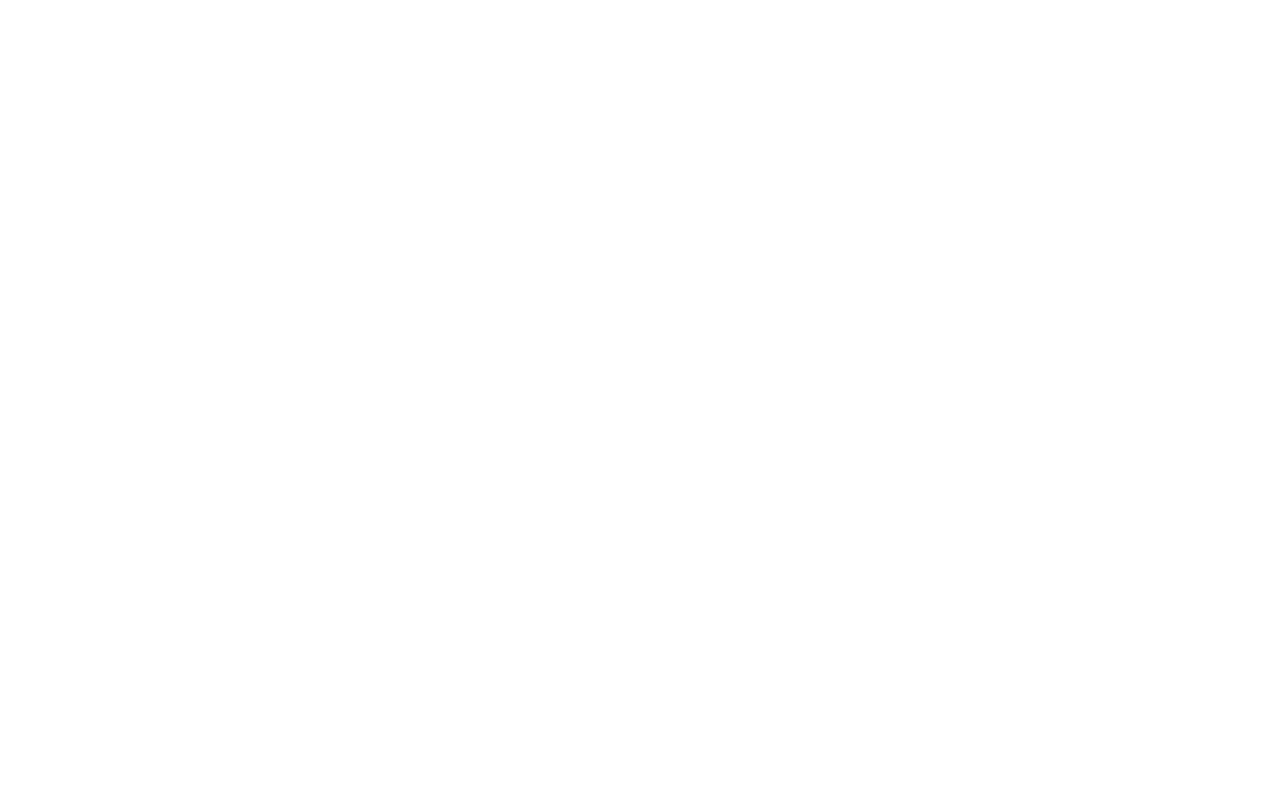
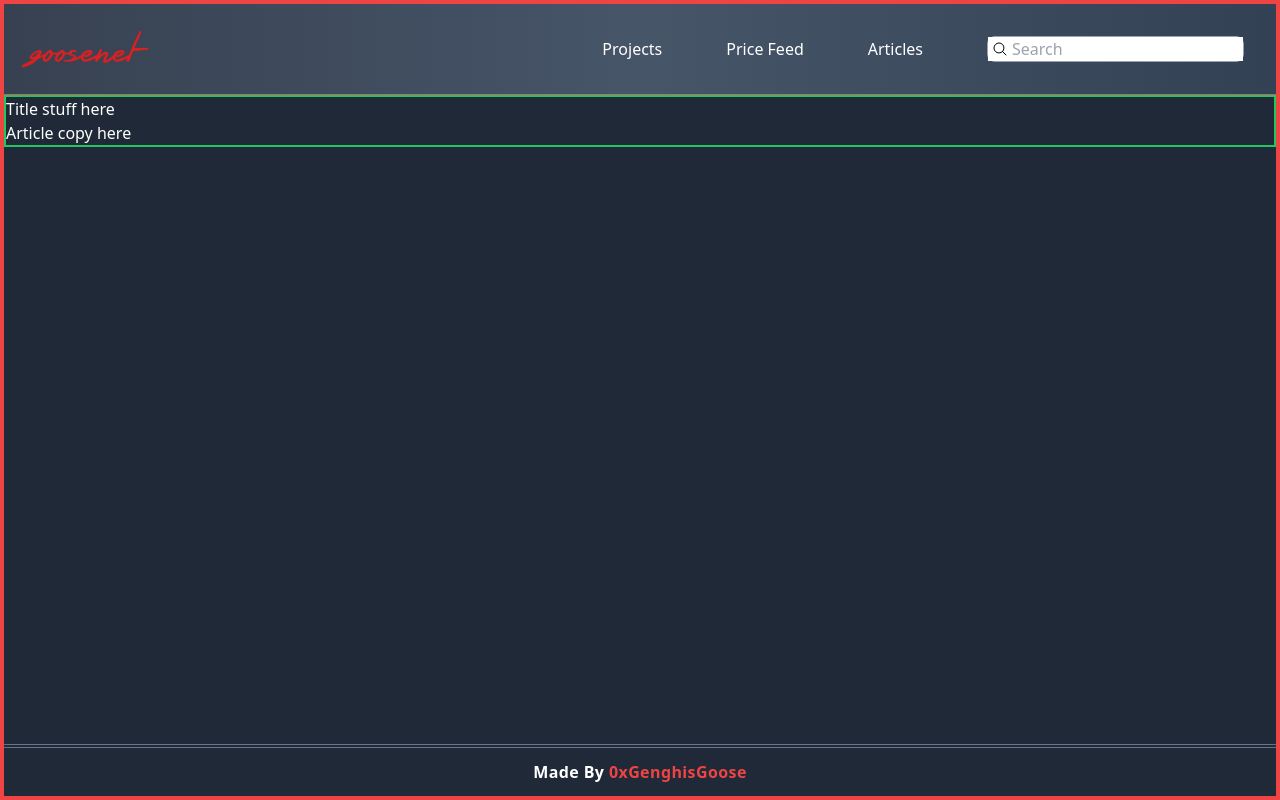
Before and after one commit to 0xGenghisGoose/goosenet-v2, a Next.js app: page /articles/1 in a window 1280 px wide. Built offline with nearby package versions, Linux system fonts and the light colour scheme; no server answers; the database is empty.

Commit message:
working thru dynamic firebase fetch

```diff
--- /dev/null
+++ b/components/Article.tsx
@@ -0,0 +1,12 @@
+export default function Article({ article }: any) {
+	return (
+		<div>
+			{/* Banner Image */}
+			<div>{article?.title}</div>
+			{/* Title, time to read, author, timestamp, etc */}
+			<div>Title stuff here</div>
+			{/* Article copy */}
+			<p>Article copy here</p>
+		</div>
+	);
+}
--- a/components/ArticleCard.tsx
+++ b/components/ArticleCard.tsx
@@ -7,7 +7,6 @@
 // Figure out why timestamp from db is pulling weird
 
 export default function ArticleCard({ articles }: any) {
-
 	const router = useRouter();
 
 	return (
@@ -20,7 +19,9 @@
 					{dayjs.unix(articles.data().timestamp).format('MMMM D, 2023')}
 				</h2>
 				<p className='truncate pt-2 w-[80%]'>{articles.data().content}</p>
-				<button className='flex text-center items-center p-2 px-5 mt-5 rounded-xl bg-red-500 hover:bg-red-400 shadow-md shadow-red-500/40' onClick={() => router.push()}>
+				<button
+					className='flex text-center items-center p-2 px-5 mt-5 rounded-xl bg-red-500 hover:bg-red-400 shadow-md shadow-red-500/40'
+					onClick={() => router.push(`/articles/${articles.id}`)}>
 					Read <ArrowRightIcon className='h-4 ml-2' />
 				</button>
 			</div>
--- a/components/Content.tsx
+++ b/components/Content.tsx
@@ -1,7 +1,5 @@
-// NEXT TO DO:
-// Hook up db + boilerplate = in progress
-// Create entities for: Article, Author, Project
-// Set up article component && article list page
+// Homepage Content
+// To Do: Rename this something more semantic
 
 export default function Content() {
 	return (
--- a/pages/ArticleList.tsx
+++ b/pages/ArticleList.tsx
@@ -16,17 +16,17 @@
 	const [articles, setArticles] = useState<DocumentData[]>([]);
 
 	useEffect(() => {
-		async function work() {
+		async function getArticles() {
 			const snappy = await getDocs(collection(db, 'articles')); // will I need to order by timestamp?
 			setArticles(snappy.docs);
 		}
-		work();
+		getArticles();
 	}, []);
 
 	return (
 		<>
 			<Head>
-				<title>goosenet</title>
+				<title>goosenet - Latest Articles</title>
 				<meta name='description' content='Goosenet by 0xGenghisGoose' />
 				<meta name='viewport' content='width=device-width, initial-scale=1' />
 				<link rel='icon' href='/favicon.ico' />
--- a/pages/articles/[id].tsx
+++ b/pages/articles/[id].tsx
@@ -1,4 +1,69 @@
+import { useState, useEffect } from 'react';
+import { useRouter } from 'next/router';
+
+import Head from 'next/head';
+import Nav from '@/components/Nav';
+import Footer from '@/components/Footer';
+import Article from '@/components/Article';
+
+import {
+	getDocs,
+	getDoc,
+	collection,
+	DocumentData,
+	onSnapshot,
+	doc,
+} from 'firebase/firestore';
+import { db } from '@/firebase';
+
 // This will be the specific article page, that renders the article component in the layout (use std layout)
+// Also makes the fetch from the db & passes as props to article component
+// Essentially the styling for the specific article page
 export default function ArticlePage() {
+	const [articleData, setArticleData] = useState({});
+	const router = useRouter();
+	const { id } = router.query;
 
+	// Get specific article data
+	// useEffect(() => {
+	// 	onSnapshot(collection(db, 'articles', id), (snapshot) =>
+	// 		setArticleData(snapshot.docs)
+	// 	);
+	// }, [id]);
+
+	// TO DO: Figure out how to pull a single document from Firebase based on id from routers
+
+	useEffect(() => {
+		async function getArticle() {
+			const snappy = await getDoc(doc(db, 'articles', id)); // will I need to order by timestamp?
+			setArticleData(snappy.docs);
+		}
+		getArticle();
+	}, []);
+
+	return (
+		<>
+			<Head>
+				<title>goosenet</title>
+				<meta name='description' content='Goosenet by 0xGenghisGoose' />
+				<meta name='viewport' content='width=device-width, initial-scale=1' />
+				<link rel='icon' href='/favicon.ico' />
+			</Head>
+
+			<main className='min-h-screen mx-auto border-red-500 border-4 bg-gray-800 text-white relative'>
+				{/* Nav */}
+				<Nav />
+
+				{/* Hamburger menu for small screens */}
+
+				{/* Article Content */}
+				<div className='border-2 border-green-500'>
+					<Article id={id} article={articleData} />
+				</div>
+
+				{/* Footer */}
+				<Footer />
+			</main>
+		</>
+	);
 }
```
